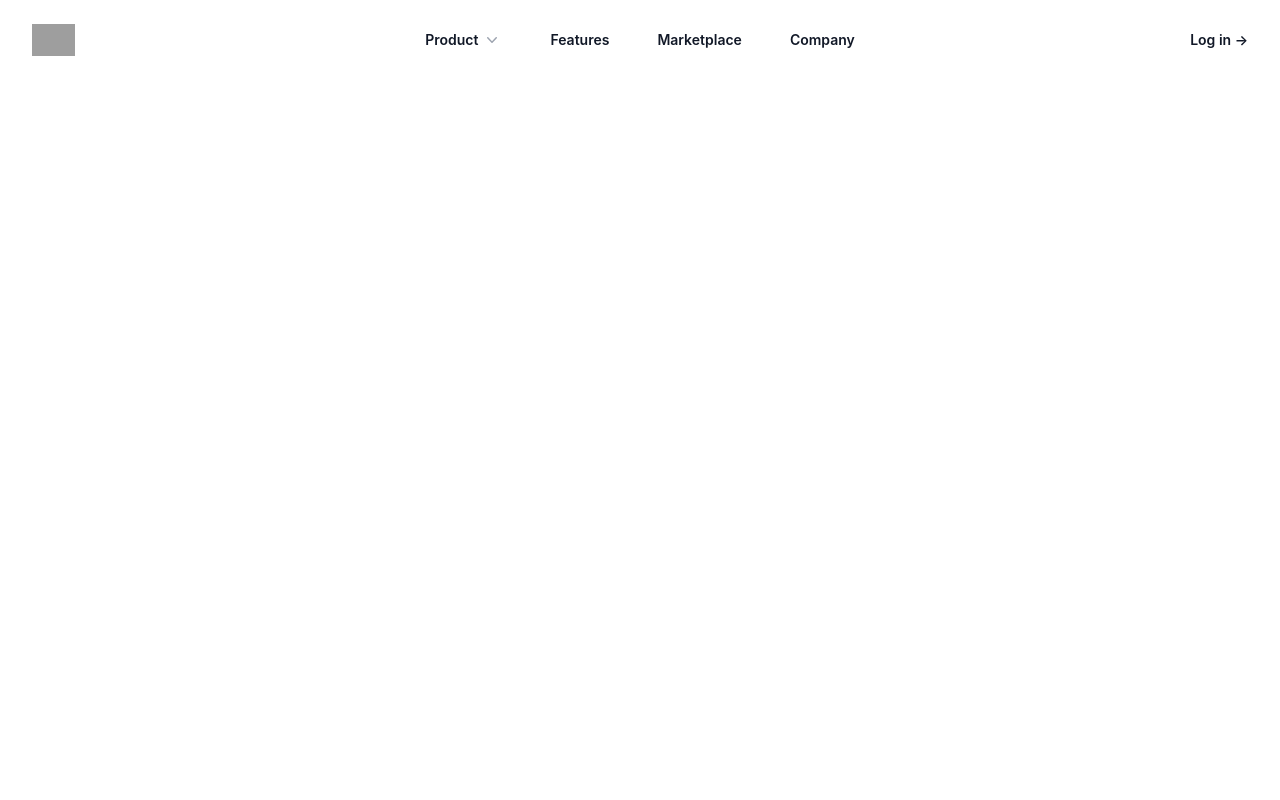
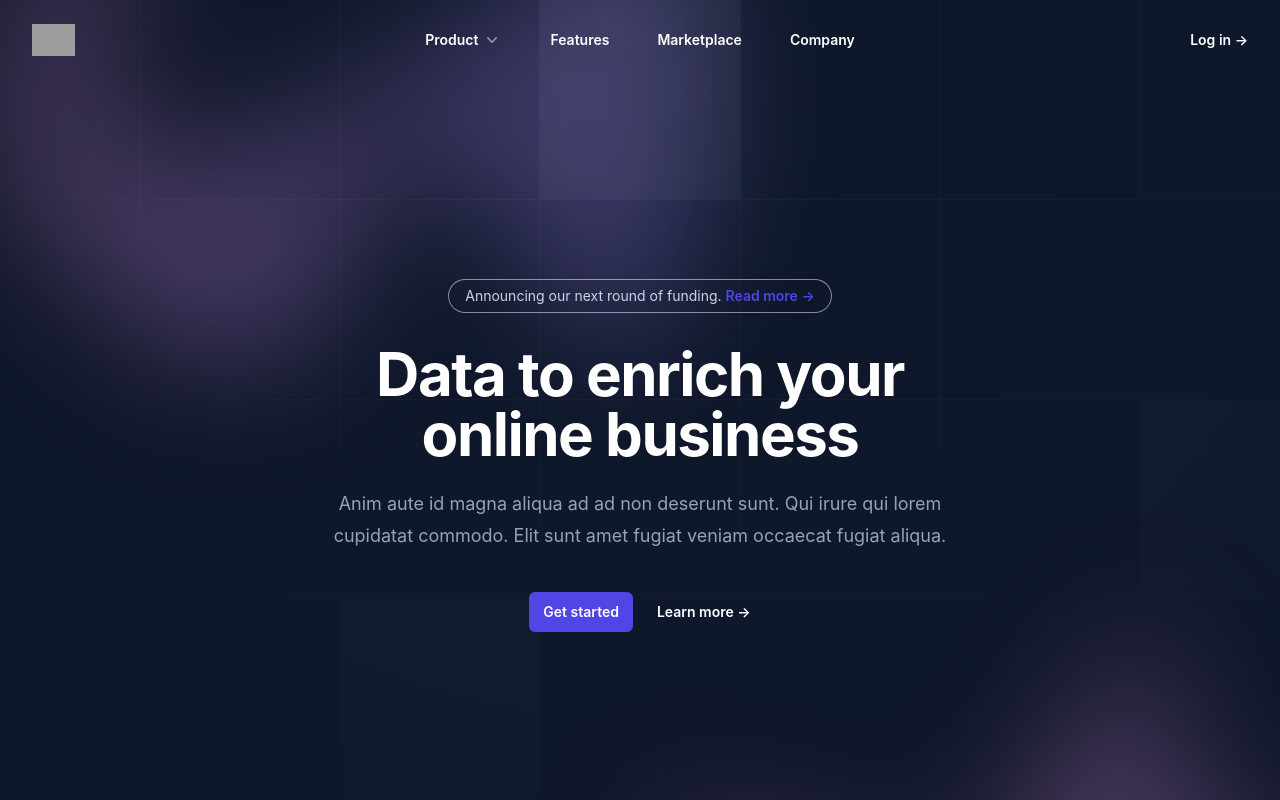
Before and after one commit to GoodGuyForReal/texttools, a React (Create React App) app: page / in a window 1280 px wide. Shown: the top 800 px of the page. Built offline with nearby package versions, Linux system fonts and the light colour scheme; grey boxes are pictures that could not be loaded.

Commit message:
hero section design updated bg color changed and bg-svg added

```diff
--- a/package.json
+++ b/package.json
@@ -10,6 +10,7 @@
     "@testing-library/user-event": "^13.2.1",
     "react": "^18.2.0",
     "react-dom": "^18.2.0",
+    "react-router-dom": "^6.9.0",
     "react-scripts": "5.0.1",
     "web-vitals": "^2.1.0"
   },
--- a/src/App.js
+++ b/src/App.js
@@ -1,9 +1,11 @@
+import Home from "./components/pages/home/Home";
 import Navbar from "./elements/navbar/Navbar";
 
 function App() {
   return (
     <div className="App">
       <Navbar />
+      <Home />
     </div>
   );
 }
--- /dev/null
+++ b/src/components/pages/home/Home.jsx
@@ -0,0 +1,16 @@
+import React from 'react'
+import Hero from './sections/hero/Hero'
+
+const Home = () => {
+    return (
+        <div>
+            <div className='HeroSection'>
+                <Hero />
+            </div>
+
+
+        </div>
+    )
+}
+
+export default Home
--- /dev/null
+++ b/src/components/pages/home/sections/hero/Hero.jsx
@@ -0,0 +1,47 @@
+import React from 'react'
+import BgBlurSvg from './assets/BgBlurSvg'
+import BgBlurSvgTop from './assets/BgBlurSvgTop'
+import BgGridSvg from './assets/BgGridSvg'
+
+const Hero = () => {
+    return (
+        <div className="bg-slate-900 relative isolate px-6 pt-14 lg:px-8">
+            <BgBlurSvgTop />
+            <div className="mx-auto max-w-2xl py-32 sm:py-48 lg:py-56">
+                <div className="hidden sm:mb-8 sm:flex sm:justify-center">
+                    <div className="relative rounded-full py-1 px-4 text-sm leading-6 text-slate-300 ring-1 ring-white/50 hover:ring-white/70 duration-200">
+                        Announcing our next round of funding.{' '}
+                        <a href="#" className="font-semibold text-indigo-600">
+                            <span className="absolute inset-0" aria-hidden="true" />
+                            Read more <span aria-hidden="true">&rarr;</span>
+                        </a>
+                    </div>
+                </div>
+                <div className="text-center">
+                    <h1 className="text-4xl font-bold tracking-tight text-white sm:text-6xl">
+                        Data to enrich your online business
+                    </h1>
+                    <p className="mt-6 text-lg leading-8 text-slate-400">
+                        Anim aute id magna aliqua ad ad non deserunt sunt. Qui irure qui lorem cupidatat commodo. Elit sunt amet
+                        fugiat veniam occaecat fugiat aliqua.
+                    </p>
+                    <div className="mt-10 flex items-center justify-center gap-x-6">
+                        <a
+                            href="#"
+                            className="rounded-md bg-indigo-600 px-3.5 py-2.5 text-sm font-semibold text-white shadow-sm hover:bg-indigo-500 focus-visible:outline focus-visible:outline-2 focus-visible:outline-offset-2 focus-visible:outline-indigo-600"
+                        >
+                            Get started
+                        </a>
+                        <a href="#" className="text-sm font-semibold leading-6 text-white">
+                            Learn more <span aria-hidden="true">→</span>
+                        </a>
+                    </div>
+                </div>
+            </div>
+            <BgGridSvg />
+            <BgBlurSvg />
+        </div>
+    )
+}
+
+export default Hero
--- /dev/null
+++ b/src/components/pages/home/sections/hero/assets/BgBlurSvg.jsx
@@ -0,0 +1,33 @@
+import React from 'react'
+
+const BgBlurSvg = () => {
+    return (
+        <div className="absolute inset-x-0 top-[calc(100%-13rem)] -z-10 transform-gpu overflow-hidden blur-3xl sm:top-[calc(100%-30rem)]">
+            <svg
+                className="relative left-[calc(50%+3rem)] h-[21.1875rem] max-w-none -translate-x-1/2 sm:left-[calc(50%+36rem)] sm:h-[42.375rem]"
+                viewBox="0 0 1155 678"
+            >
+                <path
+                    fill="url(#ecb5b0c9-546c-4772-8c71-4d3f06d544bc)"
+                    fillOpacity=".3"
+                    d="M317.219 518.975L203.852 678 0 438.341l317.219 80.634 204.172-286.402c1.307 132.337 45.083 346.658 209.733 145.248C936.936 126.058 882.053-94.234 1031.02 41.331c119.18 108.451 130.68 295.337 121.53 375.223L855 299l21.173 362.054-558.954-142.079z"
+                />
+                <defs>
+                    <linearGradient
+                        id="ecb5b0c9-546c-4772-8c71-4d3f06d544bc"
+                        x1="1155.49"
+                        x2="-78.208"
+                        y1=".177"
+                        y2="474.645"
+                        gradientUnits="userSpaceOnUse"
+                    >
+                        <stop stopColor="#9089FC" />
+                        <stop offset={1} stopColor="#FF80B5" />
+                    </linearGradient>
+                </defs>
+            </svg>
+        </div>
+    )
+}
+
+export default BgBlurSvg
--- /dev/null
+++ b/src/components/pages/home/sections/hero/assets/BgBlurSvgTop.jsx
@@ -0,0 +1,33 @@
+import React from 'react'
+
+const BgBlurSvgTop = () => {
+    return (
+        <div className="absolute inset-x-0 -top-40 -z-10 transform-gpu overflow-hidden blur-3xl sm:-top-80">
+            <svg
+                className="relative left-[calc(50%-11rem)] -z-10 h-[21.1875rem] max-w-none -translate-x-1/2 rotate-[30deg] sm:left-[calc(50%-30rem)] sm:h-[42.375rem]"
+                viewBox="0 0 1155 678"
+            >
+                <path
+                    fill="url(#45de2b6b-92d5-4d68-a6a0-9b9b2abad533)"
+                    fillOpacity=".3"
+                    d="M317.219 518.975L203.852 678 0 438.341l317.219 80.634 204.172-286.402c1.307 132.337 45.083 346.658 209.733 145.248C936.936 126.058 882.053-94.234 1031.02 41.331c119.18 108.451 130.68 295.337 121.53 375.223L855 299l21.173 362.054-558.954-142.079z"
+                />
+                <defs>
+                    <linearGradient
+                        id="45de2b6b-92d5-4d68-a6a0-9b9b2abad533"
+                        x1="1155.49"
+                        x2="-78.208"
+                        y1=".177"
+                        y2="474.645"
+                        gradientUnits="userSpaceOnUse"
+                    >
+                        <stop stopColor="#9089FC" />
+                        <stop offset={1} stopColor="#FF80B5" />
+                    </linearGradient>
+                </defs>
+            </svg>
+        </div>
+    )
+}
+
+export default BgBlurSvgTop
--- /dev/null
+++ b/src/components/pages/home/sections/hero/assets/BgGridSvg.jsx
@@ -0,0 +1,21 @@
+import React from 'react'
+
+const BgGridSvg = () => {
+    return (
+        <div class="absolute inset-0 -z-10 overflow-hidden opacity-5">
+            <svg class="absolute top-0 left-[max(50%,25rem)] h-[64rem] w-[128rem] -translate-x-1/2 stroke-gray-200 [mask-image:radial-gradient(64rem_64rem_at_top,white,transparent)]" aria-hidden="true">
+                <defs>
+                    <pattern id="e813992c-7d03-4cc4-a2bd-151760b470a0" width="200" height="200" x="50%" y="-1" patternUnits="userSpaceOnUse">
+                        <path d="M100 200V.5M.5 .5H200" fill="none" />
+                    </pattern>
+                </defs>
+                <svg x="50%" y="-1" class="overflow-visible fill-gray-50">
+                    <path d="M-100.5 0h201v201h-201Z M699.5 0h201v201h-201Z M499.5 400h201v201h-201Z M-300.5 600h201v201h-201Z" stroke-width="0" />
+                </svg>
+                <rect width="100%" height="100%" stroke-width="0" fill="url(#e813992c-7d03-4cc4-a2bd-151760b470a0)" />
+            </svg>
+        </div>
+    )
+}
+
+export default BgGridSvg
--- a/src/elements/navbar/Navbar.jsx
+++ b/src/elements/navbar/Navbar.jsx
@@ -31,7 +31,7 @@ export default function Navbar() {
     const [mobileMenuOpen, setMobileMenuOpen] = useState(false)
 
     return (
-    <header className="bg-white">
+        <header className="fixed z-50 top-0 left-0 right-0">
             <nav className="mx-auto flex max-w-7xl items-center justify-between p-6 lg:px-8" aria-label="Global">
                 <div className="flex lg:flex-1">
                     <a href="#" className="-m-1.5 p-1.5">
@@ -42,7 +42,7 @@ export default function Navbar() {
                 <div className="flex lg:hidden">
                     <button
                         type="button"
-            className="-m-2.5 inline-flex items-center justify-center rounded-md p-2.5 text-gray-700"
+                        className="-m-2.5 inline-flex items-center justify-center rounded-md p-2.5 text-white"
                         onClick={() => setMobileMenuOpen(true)}
                     >
                         <span className="sr-only">Open main menu</span>
@@ -51,7 +51,7 @@ export default function Navbar() {
                 </div>
                 <Popover.Group className="hidden lg:flex lg:gap-x-12">
                     <Popover className="relative">
-            <Popover.Button className="flex items-center gap-x-1 text-sm font-semibold leading-6 text-gray-900">
+                        <Popover.Button className="flex items-center gap-x-1 text-sm font-semibold leading-6 text-white">
                             Product
                             <ChevronDownIcon className="h-5 w-5 flex-none text-gray-400" aria-hidden="true" />
                         </Popover.Button>
@@ -101,18 +101,18 @@ export default function Navbar() {
                         </Transition>
                     </Popover>
 
-          <a href="#" className="text-sm font-semibold leading-6 text-gray-900">
+                    <a href="#" className="text-sm font-semibold leading-6 text-white">
                         Features
                     </a>
-          <a href="#" className="text-sm font-semibold leading-6 text-gray-900">
+                    <a href="#" className="text-sm font-semibold leading-6 text-white">
                         Marketplace
                     </a>
-          <a href="#" className="text-sm font-semibold leading-6 text-gray-900">
+                    <a href="#" className="text-sm font-semibold leading-6 text-white">
                         Company
                     </a>
                 </Popover.Group>
                 <div className="hidden lg:flex lg:flex-1 lg:justify-end">
-          <a href="#" className="text-sm font-semibold leading-6 text-gray-900">
+                    <a href="#" className="text-sm font-semibold leading-6 text-white">
                         Log in <span aria-hidden="true">&rarr;</span>
                     </a>
                 </div>
```
Also changed, not shown: 1 other file (tests, documents, lock files or other folders). Lines whose indentation alone changed are shown as unchanged.
